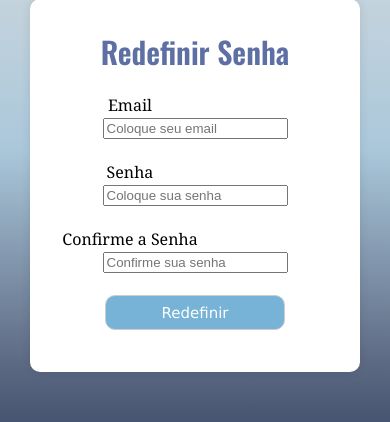
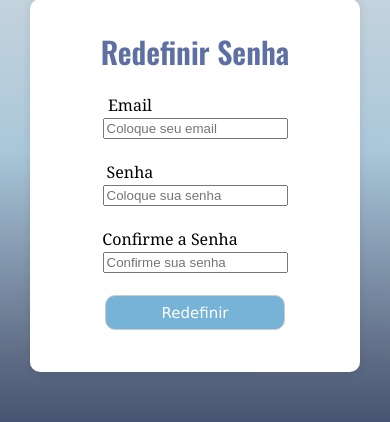
Before and after one commit to CarlosAfonsoo/Gerenciamento_PHP, a PHP site: page /redSenha.html in a window 390 px wide. Shown: the part 60-482 px from the top of the page. Run offline with PHP 8.4, Linux system fonts and the light colour scheme.

Commit message:
ajustes de designer

```diff
--- a/criarConta.html
+++ b/criarConta.html
@@ -29,7 +29,7 @@
                     <input type="password" placeholder="Coloque sua senha" required>
                     <br>
                     <br>
-                    <label for="password" class="confirma">Confirme a Senha</label>
+                    <label for="password" class="confir">Confirme a Senha</label>
                     <br>
                     <input type="password" placeholder="Confirme sua senha" required>
                     <br>
--- a/css/login.css
+++ b/css/login.css
@@ -1,4 +1,5 @@
 @import url('https://fonts.googleapis.com/css2?family=Oswald:wght@600&display=swap');
+@import url('https://fonts.googleapis.com/css2?family=Oswald:wght@600&family=Poppins:ital,wght@0,400;0,500;0,600;0,700;0,800;0,900;1,300;1,400;1,500;1,600;1,700;1,800;1,900&display=swap');
 
 body {
     font-family: 'Cambria', 'Cochin', 'Georgia', 'Times', 'Times New Roman', serif;
@@ -52,11 +53,15 @@ body {
 .link1{
     text-decoration: none;
     color: rgb(5, 47, 164);
-    margin-right: 25px;
+    margin-right: 28px;
+    font-family: 'Poppins', sans-serif;
+
 }
 .link2{
     text-decoration: none;
     color: rgb(5, 47, 164);
+    font-family: 'Poppins', sans-serif;
+
 }
 label {
     margin-left: -130px;
@@ -66,6 +71,10 @@ label {
     text-overflow: ellipsis;
 }
 
+.confir{
+    margin-left: -50px;
+}
+
 @media screen and (max-width: 842px) {
     label {
         margin-left: -130px;
@@ -73,6 +82,9 @@ label {
         overflow: hidden;
         white-space: nowrap;
         text-overflow: ellipsis;
+    }
+    .confir{
+        margin-left: -50px;
     }
 }
 
@@ -84,6 +96,9 @@ label {
         white-space: nowrap;
         text-overflow: ellipsis;
     }
+    .confir{
+        margin-left: -50px;
+    }
 }
 
 @media screen and (max-width: 638px) {
@@ -93,6 +108,9 @@ label {
         overflow: hidden;
         white-space: nowrap;
         text-overflow: ellipsis;
+    }
+    .confir{
+        margin-left: -50px;
     }
 }
 
@@ -104,4 +122,25 @@ label {
         white-space: nowrap;
         text-overflow: ellipsis;
     }
+    .confir{
+        margin-left: -50px;
+    }
 }
+@media screen and (max-width: 280px) {
+    label {
+        margin-left: -130px;
+        max-width: 200px;
+        overflow: hidden;
+        white-space: nowrap;
+        text-overflow: ellipsis;
+    }
+    .confir{
+        margin-right: 50px;
+    }
+    .link2{
+        margin-left: -10px;
+    }
+    .link1{
+        margin-left: -31px;
+    }
+}
--- a/redSenha.html
+++ b/redSenha.html
@@ -29,7 +29,7 @@
                     <input type="password" placeholder="Coloque sua senha" required>
                     <br>
                     <br>
-                    <label for="password">Confirme a Senha</label>
+                    <label for="password" class="confir">Confirme a Senha</label>
                     <br>
                     <input type="password" placeholder="Confirme sua senha" class="confirma" required>
                     <br>
```
